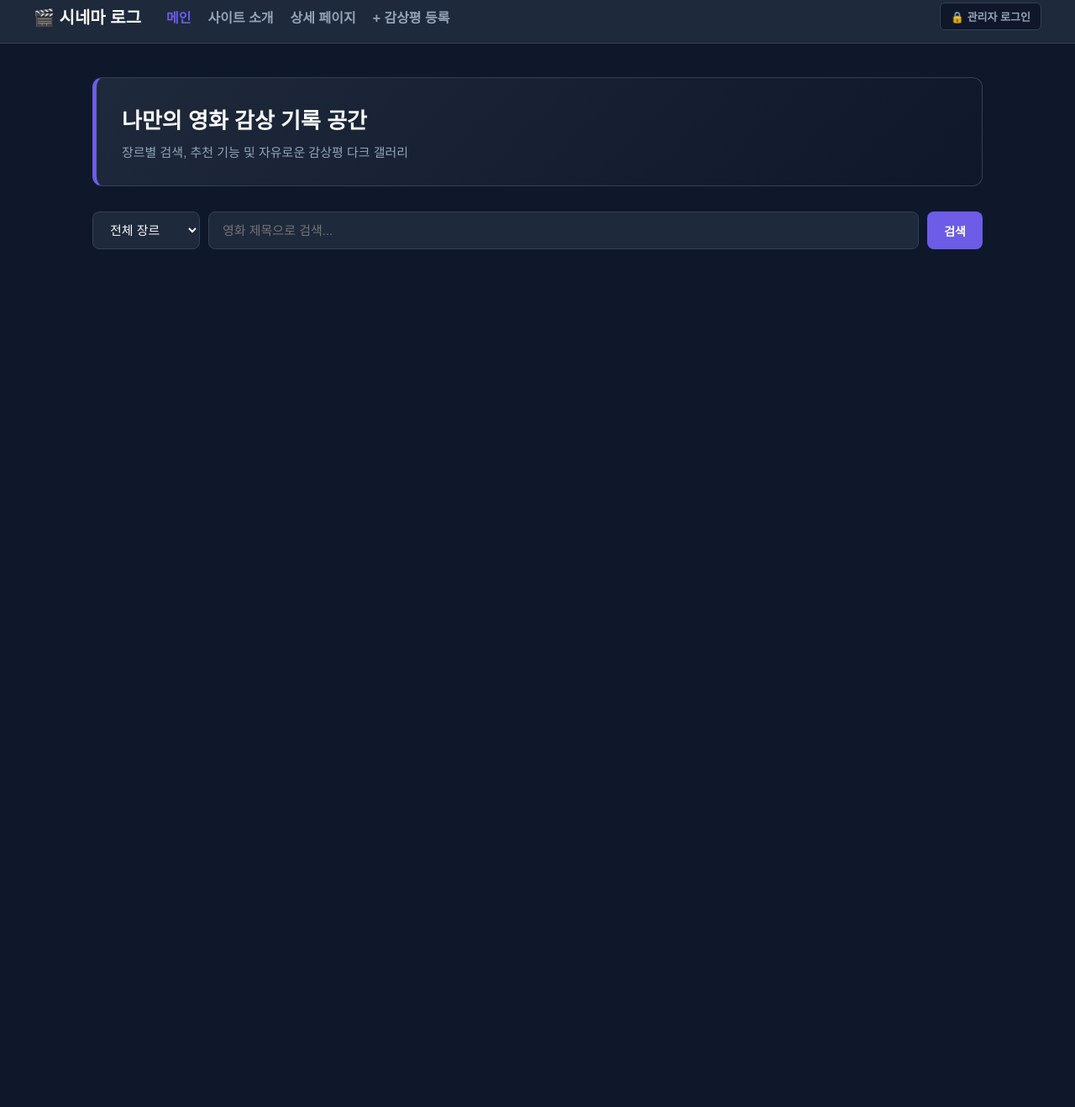
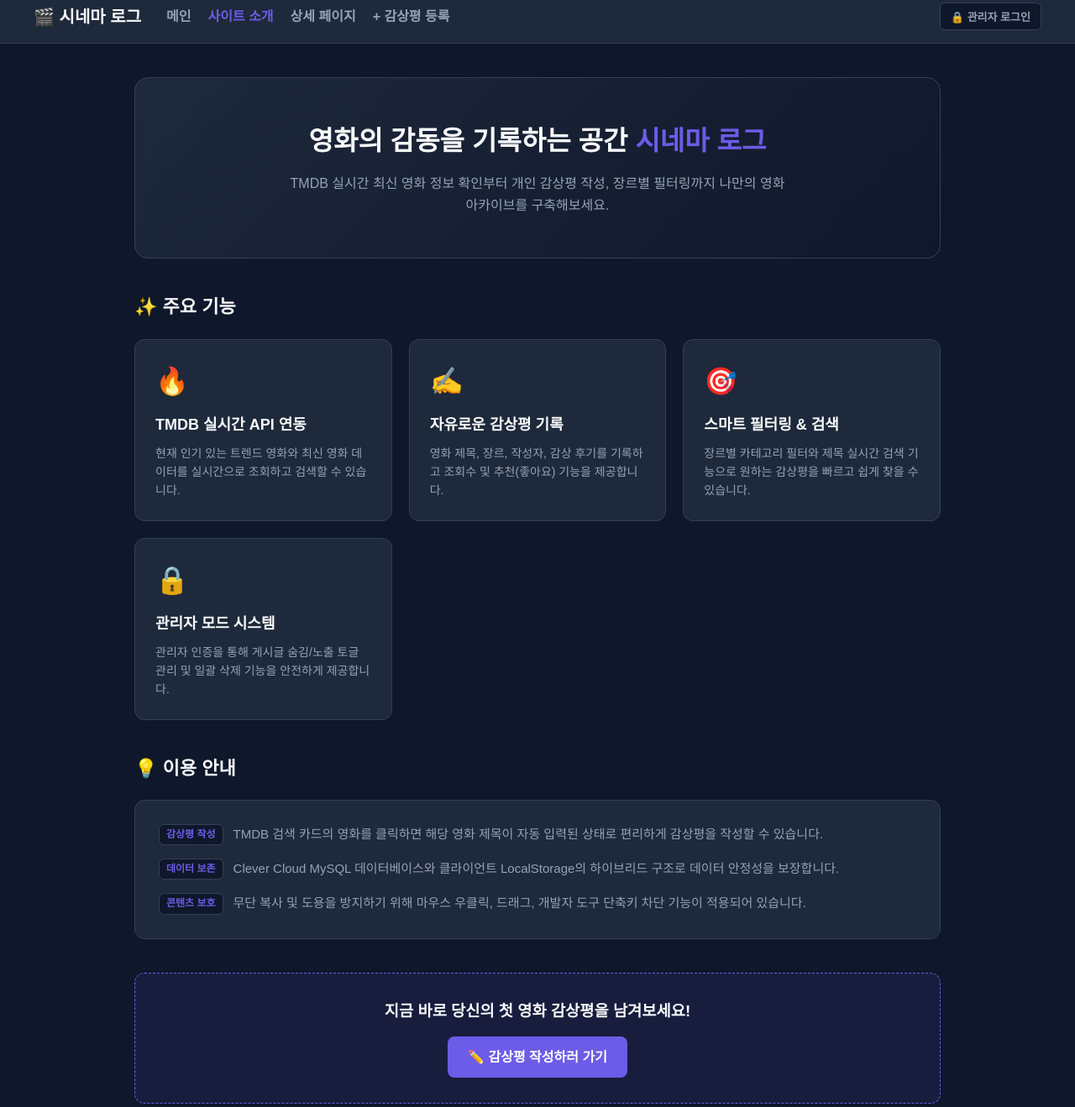
Before and after one commit to HYNSIK08/cinema-log, a website: page about.html in a window 1280 px wide. Shown: the part 12-1331 px from the top of the page at 84% size. Before the commit the page ends 800 px from the top, so only its background shows below. Drawn offline with Linux system fonts and the light colour scheme; no server answers.

Commit message:
Add files via upload

```diff
--- a/about.html
+++ b/about.html
@@ -3,7 +3,7 @@
 <head>
     <meta charset="UTF-8">
     <meta name="viewport" content="width=device-width, initial-scale=1.0">
-    <title>시네마 로그 - 메인페이지</title>
+    <title>시네마 로그 - 사이트 소개</title>
     <style>
         :root {
             --bg-color: #0f172a;
@@ -13,87 +13,148 @@
             --accent-color: #6c5ce7;
             --accent-hover: #5b4bc4;
             --border-color: #334155;
-            --danger-color: #ef4444;
+            --warning-color: #f59e0b;
         }
 
-        * { box-sizing: border-box; margin: 0; padding: 0; }
-        body { font-family: 'Pretendard', sans-serif; background-color: var(--bg-color); color: var(--text-main); padding-bottom: 50px; }
+        /* 🔒 이용자의 drag 및 선택 금지 */
+        * {
+            box-sizing: border-box;
+            margin: 0;
+            padding: 0;
+            -webkit-user-select: none;
+            -moz-user-select: none;
+            -ms-user-select: none;
+            user-select: none;
+        }
 
-        .navbar { background-color: var(--card-bg); display: flex; align-items: center; justify-content: space-between; padding: 15px 40px; border-bottom: 1px solid var(--border-color); }
+        body {
+            font-family: 'Pretendard', sans-serif;
+            background-color: var(--bg-color);
+            color: var(--text-main);
+            padding-bottom: 50px;
+            line-height: 1.6;
+        }
+
+        /* 네비게이션 바 */
+        .navbar {
+            background-color: var(--card-bg);
+            display: flex;
+            align-items: center;
+            justify-content: space-between;
+            padding: 15px 40px;
+            border-bottom: 1px solid var(--border-color);
+        }
         .nav-left { display: flex; align-items: center; gap: 30px; }
         .navbar-brand { font-size: 20px; font-weight: bold; color: var(--text-main); text-decoration: none; }
         .nav-menu { list-style: none; display: flex; gap: 20px; align-items: center; }
         .nav-menu a { color: var(--text-sub); text-decoration: none; font-weight: bold; transition: 0.2s; }
         .nav-menu a:hover, .nav-menu a.active { color: var(--accent-color); }
 
-        .admin-btn { padding: 6px 12px; border-radius: 6px; border: 1px solid var(--border-color); background: #0f172a; color: var(--text-sub); cursor: pointer; font-size: 13px; font-weight: bold; }
+        .admin-btn {
+            padding: 6px 12px;
+            border-radius: 6px;
+            border: 1px solid var(--border-color);
+            background: #0f172a;
+            color: var(--text-sub);
+            cursor: pointer;
+            font-size: 13px;
+            font-weight: bold;
+        }
         .admin-btn.active { background: var(--accent-color); color: white; border-color: var(--accent-color); }
 
-        .container { max-width: 1100px; margin: 40px auto; padding: 0 20px; }
-        .hero-banner { background: linear-gradient(135deg, #1e293b, #0f172a); border: 1px solid var(--border-color); border-left: 5px solid var(--accent-color); padding: 30px; border-radius: 12px; margin-bottom: 30px; }
-        .hero-banner h1 { color: var(--text-main); margin-bottom: 10px; font-size: 26px; }
-        .hero-banner p { color: var(--text-sub); font-size: 15px; }
+        /* 컨테이너 */
+        .container { max-width: 1000px; margin: 40px auto; padding: 0 20px; }
 
-        /* 검색 및 필터 영역 */
-        .search-box { margin-bottom: 30px; display: flex; gap: 10px; }
-        .search-box select, .search-box input { padding: 12px 16px; background: var(--card-bg); border: 1px solid var(--border-color); border-radius: 8px; color: var(--text-main); outline: none; font-size: 15px; }
-        .search-box input { flex: 1; }
-        .search-box select:focus, .search-box input:focus { border-color: var(--accent-color); }
+        /* 히어로 히더 */
+        .about-hero {
+            text-align: center;
+            padding: 50px 20px;
+            background: linear-gradient(135deg, #1e293b 0%, #0f172a 100%);
+            border: 1px solid var(--border-color);
+            border-radius: 16px;
+            margin-bottom: 40px;
+        }
+        .about-hero h1 { font-size: 32px; font-weight: 800; color: var(--text-main); margin-bottom: 12px; }
+        .about-hero p { font-size: 16px; color: var(--text-sub); max-width: 600px; margin: 0 auto; }
+        .highlight { color: var(--accent-color); font-weight: bold; }
 
-        .btn { padding: 12px 20px; background-color: var(--accent-color); color: white; border-radius: 8px; border: none; cursor: pointer; font-weight: bold; font-size: 14px; transition: 0.2s; }
-        .btn:hover { background-color: var(--accent-hover); }
+        /* 주요 특징 섹션 (그리드) */
+        .section-title { font-size: 22px; font-weight: bold; margin-bottom: 20px; display: flex; align-items: center; gap: 8px; }
 
-        .grid-container { display: grid; grid-template-columns: repeat(auto-fill, minmax(280px, 1fr)); gap: 20px; }
-
-        .movie-card {
+        .grid-features {
+            display: grid;
+            grid-template-columns: repeat(auto-fit, minmax(280px, 1fr));
+            gap: 20px;
+            margin-bottom: 40px;
+        }
+        .feature-card {
             background-color: var(--card-bg);
             border: 1px solid var(--border-color);
             border-radius: 12px;
-            padding: 20px;
-            display: flex;
-            flex-direction: column;
-            justify-content: space-between;
+            padding: 24px;
             transition: transform 0.2s, border-color 0.2s;
-            position: relative;
-            cursor: pointer;
         }
-        .movie-card.hidden-card { opacity: 0.6; border-style: dashed; }
-        .movie-card:hover { transform: translateY(-5px); border-color: var(--accent-color); }
+        .feature-card:hover {
+            transform: translateY(-5px);
+            border-color: var(--accent-color);
+        }
+        .feature-icon { font-size: 32px; margin-bottom: 12px; display: inline-block; }
+        .feature-card h3 { font-size: 18px; margin-bottom: 8px; color: var(--text-main); }
+        .feature-card p { font-size: 14px; color: var(--text-sub); }
 
-        .card-header { display: flex; justify-content: space-between; align-items: flex-start; margin-bottom: 8px; }
-        .card-title { font-size: 18px; font-weight: bold; color: var(--text-main); text-decoration: none; }
-
-        .genre-badge { background: #0f172a; border: 1px solid var(--border-color); color: var(--accent-color); font-size: 12px; padding: 3px 8px; border-radius: 12px; font-weight: bold; }
-
-        .card-info { font-size: 13px; color: var(--text-sub); margin-bottom: 10px; display: flex; justify-content: space-between; flex-wrap: wrap; gap: 5px; }
-
-        .card-content {
-            font-size: 14px;
-            color: var(--text-sub);
-            margin-bottom: 15px;
-            display: -webkit-box;
-            line-clamp: 2;
-            -webkit-line-clamp: 2;
-            -webkit-box-orient: vertical;
-            overflow: hidden;
-            text-overflow: ellipsis;
-            line-height: 1.5;
+        /* 이용 가이드 & 기술 스택 세부 정보 */
+        .info-box {
+            background-color: var(--card-bg);
+            border: 1px solid var(--border-color);
+            border-radius: 12px;
+            padding: 28px;
+            margin-bottom: 40px;
+        }
+        .info-list { list-style: none; display: flex; flex-direction: column; gap: 16px; }
+        .info-list li { display: flex; align-items: flex-start; gap: 12px; font-size: 15px; color: var(--text-sub); }
+        .info-list li strong { color: var(--text-main); }
+        .badge {
+            background: #0f172a;
+            border: 1px solid var(--border-color);
+            color: var(--accent-color);
+            padding: 2px 8px;
+            border-radius: 6px;
+            font-size: 12px;
+            font-weight: bold;
         }
 
-        .card-footer { display: flex; justify-content: space-between; align-items: center; border-top: 1px solid var(--border-color); padding-top: 12px; font-size: 13px; color: var(--text-sub); }
-
-        .empty-msg { grid-column: 1 / -1; text-align: center; color: var(--text-sub); padding: 50px 0; }
-        .hidden-badge { color: var(--danger-color); font-size: 12px; font-weight: bold; }
+        /* 하단 CTA */
+        .cta-section {
+            text-align: center;
+            padding: 30px;
+            background: rgba(108, 92, 231, 0.1);
+            border: 1px dashed var(--accent-color);
+            border-radius: 12px;
+        }
+        .cta-btn {
+            display: inline-block;
+            margin-top: 15px;
+            padding: 12px 24px;
+            background-color: var(--accent-color);
+            color: white;
+            text-decoration: none;
+            border-radius: 8px;
+            font-weight: bold;
+            transition: 0.2s;
+        }
+        .cta-btn:hover { background-color: var(--accent-hover); }
     </style>
 </head>
-<body>
+<body oncontextmenu="return false" onselectstart="return false" ondragstart="return false">
+
+<!-- 네비게이션 바 -->
 <nav class="navbar">
     <div class="nav-left">
         <a href="index.html" class="navbar-brand">🎬 시네마 로그</a>
         <ul class="nav-menu">
-            <li><a href="index.html" class="active">메인</a></li>
-            <li><a href="about.html">사이트 소개</a></li>
-            <li><a href="#" id="recentDetailNav">상세 페이지</a></li>
+            <li><a href="index.html">메인</a></li>
+            <li><a href="about.html" class="active">사이트 소개</a></li>
+            <li><a href="detail.html" id="recentDetailNav">상세 페이지</a></li>
             <li><a href="addForm.html">+ 감상평 등록</a></li>
         </ul>
     </div>
@@ -103,37 +164,78 @@
 </nav>
 
 <div class="container">
-    <div class="hero-banner">
-        <h1>나만의 영화 감상 기록 공간</h1>
-        <p>장르별 검색, 추천 기능 및 자유로운 감상평 다크 갤러리</p>
+    <!-- 히어로 섹션 -->
+    <div class="about-hero">
+        <h1>영화의 감동을 기록하는 공간 <span class="highlight">시네마 로그</span></h1>
+        <p>TMDB 실시간 최신 영화 정보 확인부터 개인 감상평 작성, 장르별 필터링까지 나만의 영화 아카이브를 구축해보세요.</p>
     </div>
 
-    <div class="search-box">
-        <select id="genreSelect" onchange="renderList()">
-            <option value="">전체 장르</option>
-            <option value="액션">액션</option>
-            <option value="드라마">드라마</option>
-            <option value="코미디">코미디</option>
-            <option value="SF/판타지">SF/판타지</option>
-            <option value="스릴러/공포">스릴러/공포</option>
-            <option value="기타">기타</option>
-        </select>
-        <input type="text" id="searchInput" placeholder="영화 제목으로 검색..." onkeyup="renderList()">
-        <button type="button" class="btn" onclick="renderList()">검색</button>
+    <!-- 핵심 기능 섹션 -->
+    <h2 class="section-title">✨ 주요 기능</h2>
+    <div class="grid-features">
+        <div class="feature-card">
+            <span class="feature-icon">🔥</span>
+            <h3>TMDB 실시간 API 연동</h3>
+            <p>현재 인기 있는 트렌드 영화와 최신 영화 데이터를 실시간으로 조회하고 검색할 수 있습니다.</p>
+        </div>
+        <div class="feature-card">
+            <span class="feature-icon">✍️</span>
+            <h3>자유로운 감상평 기록</h3>
+            <p>영화 제목, 장르, 작성자, 감상 후기를 기록하고 조회수 및 추천(좋아요) 기능을 제공합니다.</p>
+        </div>
+        <div class="feature-card">
+            <span class="feature-icon">🎯</span>
+            <h3>스마트 필터링 & 검색</h3>
+            <p>장르별 카테고리 필터와 제목 실시간 검색 기능으로 원하는 감상평을 빠르고 쉽게 찾을 수 있습니다.</p>
+        </div>
+        <div class="feature-card">
+            <span class="feature-icon">🔒</span>
+            <h3>관리자 모드 시스템</h3>
+            <p>관리자 인증을 통해 게시글 숨김/노출 토글 관리 및 일괄 삭제 기능을 안전하게 제공합니다.</p>
+        </div>
     </div>
 
-    <div class="grid-container" id="movieGrid"></div>
+    <!-- 이용 안내 섹션 -->
+    <h2 class="section-title">💡 이용 안내</h2>
+    <div class="info-box">
+        <ul class="info-list">
+            <li>
+                <span class="badge">감상평 작성</span>
+                <span>TMDB 검색 카드의 영화를 클릭하면 해당 영화 제목이 자동 입력된 상태로 편리하게 감상평을 작성할 수 있습니다.</span>
+            </li>
+            <li>
+                <span class="badge">데이터 보존</span>
+                <span>Clever Cloud MySQL 데이터베이스와 클라이언트 LocalStorage의 하이브리드 구조로 데이터 안정성을 보장합니다.</span>
+            </li>
+            <li>
+                <span class="badge">콘텐츠 보호</span>
+                <span>무단 복사 및 도용을 방지하기 위해 마우스 우클릭, 드래그, 개발자 도구 단축키 차단 기능이 적용되어 있습니다.</span>
+            </li>
+        </ul>
+    </div>
+
+    <!-- 하단 이동 섹션 -->
+    <div class="cta-section">
+        <h3>지금 바로 당신의 첫 영화 감상평을 남겨보세요!</h3>
+        <a href="addForm.html" class="cta-btn">✏️ 감상평 작성하러 가기</a>
+    </div>
 </div>
 
 <script>
-    // 관리자 계정 정보 설정
-    const ADMIN_ID = "HYUNSIK";
-    const ADMIN_PW = "087356";
+    // 🔒 단축키 차단 (F12, Ctrl+Shift+I, Ctrl+U 등)
+    document.addEventListener('keydown', function(e) {
+        if (e.keyCode === 123) { e.preventDefault(); return false; }
+        if (e.ctrlKey && e.shiftKey && (e.keyCode === 73 || e.keyCode === 74 || e.keyCode === 67)) { e.preventDefault(); return false; }
+        if (e.ctrlKey && e.keyCode === 85) { e.preventDefault(); return false; }
+        if (e.ctrlKey && e.keyCode === 83) { e.preventDefault(); return false; }
+    });
 
+    // 관리자 로그인 상태 확인
     function checkAdmin() {
         return localStorage.getItem('isAdmin') === 'true';
     }
 
+    // 관리자 버튼 텍스트 업데이트
     function updateAdminBtn() {
         const btn = document.getElementById('adminToggleBtn');
         if (checkAdmin()) {
@@ -145,115 +247,50 @@
         }
     }
 
-    // 🌟 관리자 아이디 / 비밀번호 인증 추가
-    function toggleAdmin() {
+    // 관리자 토글 함수
+    async function toggleAdmin() {
         if (checkAdmin()) {
-            // 이미 관리자인 경우 -> 로그아웃
             localStorage.setItem('isAdmin', 'false');
             alert('관리자 모드에서 로그아웃했습니다.');
+            updateAdminBtn();
         } else {
-            // 관리자가 아닌 경우 -> 아이디 및 비밀번호 검증
             const inputId = prompt("관리자 아이디를 입력하세요:");
-            if (inputId === null) return; // 취소 누름
+            if (inputId === null) return;
+            const inputPw = prompt("관리자 비밀번호를 입력하세요:");
+            if (inputPw === null) return;
 
-            const inputPw = prompt("관리자 비밀번호를 입력하세요:");
-            if (inputPw === null) return; // 취소 누름
+            try {
+                const res = await fetch('/api/login', {
+                    method: 'POST',
+                    headers: { 'Content-Type': 'application/json' },
+                    body: JSON.stringify({ id: inputId.trim(), password: inputPw.trim() })
+                });
 
-            if (inputId === ADMIN_ID && inputPw === ADMIN_PW) {
-                localStorage.setItem('isAdmin', 'true');
-                alert('관리자 인증에 성공했습니다!');
-            } else {
-                alert('아이디 또는 비밀번호가 일치하지 않습니다.');
-                return;
+                if (res.ok) {
+                    localStorage.setItem('isAdmin', 'true');
+                    alert('관리자 로그인 성공! 관리자 권한이 부여되었습니다.');
+                    updateAdminBtn();
+                } else {
+                    alert('아이디 또는 비밀번호가 올바르지 않습니다.');
+                }
+            } catch (err) {
+                alert('서버 응답 오류가 발생했습니다.');
             }
-        }
-        updateAdminBtn();
-        renderList();
-    }
-
-    async function initDetailMenu() {
-        const isAdmin = checkAdmin();
-        const detailNav = document.getElementById('recentDetailNav');
-        try {
-            const res = await fetch(`/api/movies?isAdmin=${isAdmin}`);
-            const movies = await res.json();
-            if (movies && movies.length > 0) {
-                movies.sort((a, b) => b.id - a.id);
-                detailNav.href = `detail.html?id=${movies[0].id}`;
-            } else {
-                detailNav.onclick = (e) => {
-                    e.preventDefault();
-                    alert('등록된 영화 감상평이 없습니다. 먼저 새 감상평을 등록해주세요!');
-                };
-            }
-        } catch (err) {
-            console.error('메뉴 로드 실패:', err);
         }
     }
 
-    async function renderList() {
-        const keyword = document.getElementById('searchInput').value;
-        const genre = document.getElementById('genreSelect').value;
-        const isAdmin = checkAdmin();
-        const grid = document.getElementById('movieGrid');
-
-        try {
-            const response = await fetch(`/api/movies?search=${encodeURIComponent(keyword)}&genre=${encodeURIComponent(genre)}&isAdmin=${isAdmin}`);
-            let movies = await response.json();
-            grid.innerHTML = '';
-
-            if (movies.length === 0) {
-                grid.innerHTML = '<div class="empty-msg">등록된 영화 감상평이 없습니다.</div>';
-                return;
-            }
-
-            movies.sort((a, b) => {
-                if (a.createdAt && b.createdAt) {
-                    return new Date(b.createdAt) - new Date(a.createdAt);
-                }
-                return b.id - a.id;
-            });
-
-            movies.forEach((m) => {
-                const card = document.createElement('div');
-                card.className = `movie-card ${m.isHidden ? 'hidden-card' : ''}`;
-
-                card.onclick = () => {
-                    window.location.href = `detail.html?id=${m.id}`;
-                };
-
-                const dateStr = m.createdAt
-                    ? new Date(m.createdAt).toLocaleDateString('ko-KR')
-                    : (m.date || '2026. 08. 04');
-
-                card.innerHTML = `
-                    <div>
-                        <div class="card-header">
-                            <span class="card-title">${m.title}</span>
-                            <span class="genre-badge">${m.genre || '기타'}</span>
-                        </div>
-                        <div class="card-info">
-                            <span>✍️ ${m.writer} ${m.isHidden ? '<span class="hidden-badge">[숨김]</span>' : ''}</span>
-                            <span>📅 ${dateStr}</span>
-                        </div>
-                        <div class="card-content">${m.content || '등록된 감상평이 없습니다.'}</div>
-                    </div>
-                    <div class="card-footer">
-                        <span>👁️ ${m.views}회 | 👍 ${m.likes || 0}</span>
-                        <span style="color:var(--accent-color); font-weight:bold;">감상평 읽기 &rarr;</span>
-                    </div>
-                `;
-                grid.appendChild(card);
-            });
-        } catch (error) {
-            console.error("데이터 로드 실패:", error);
+    // 네비게이션 "상세 페이지" 동적 링크 연결
+    function setupNavDetail() {
+        const localMovies = JSON.parse(localStorage.getItem('myMovies') || '[]');
+        const navDetailBtn = document.getElementById('recentDetailNav');
+        if (navDetailBtn && localMovies.length > 0) {
+            navDetailBtn.href = `detail.html?id=${localMovies[0].id}`;
         }
     }
 
     window.onload = () => {
         updateAdminBtn();
-        renderList();
-        initDetailMenu();
+        setupNavDetail();
     };
 </script>
 </body>
```
